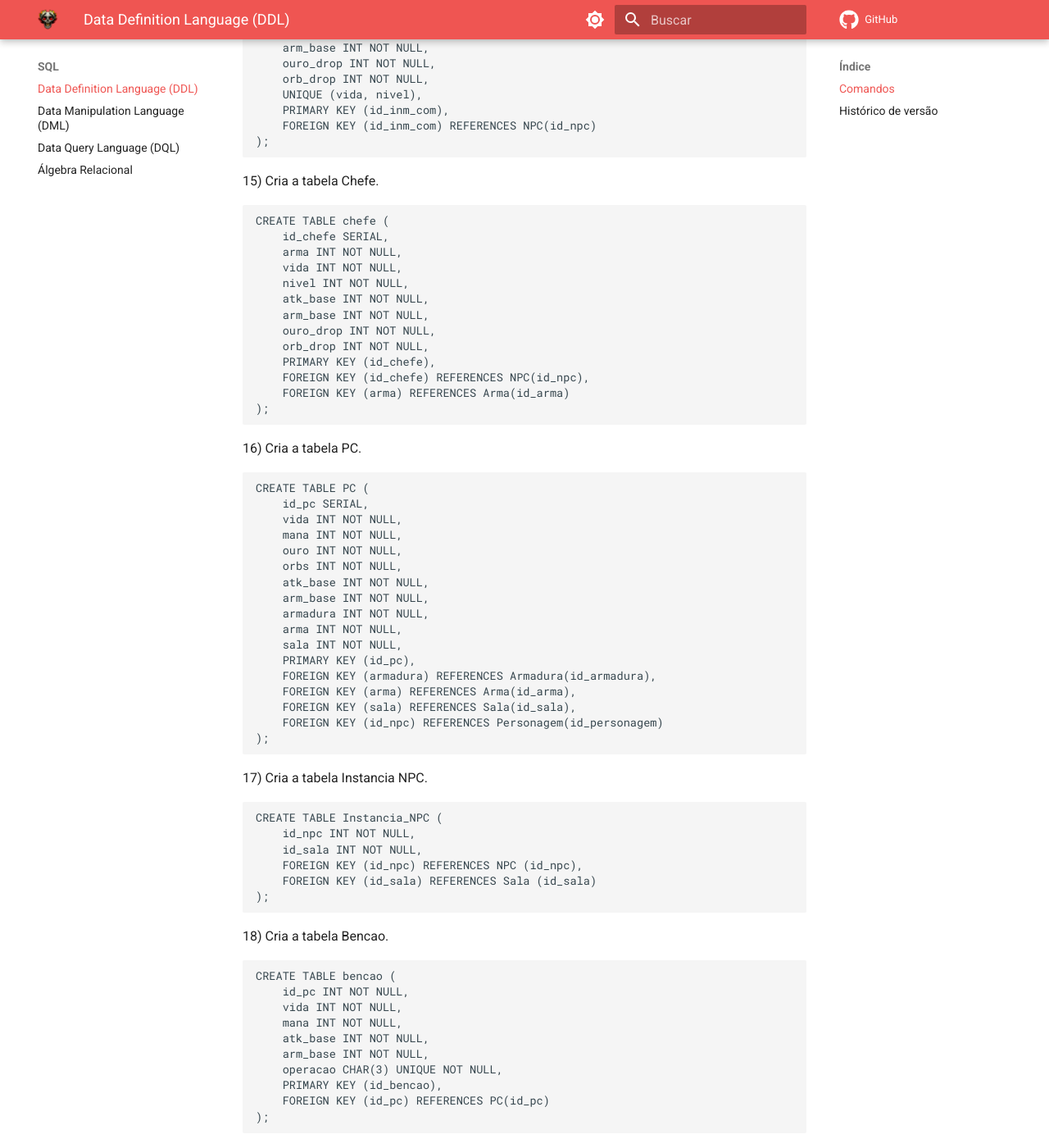
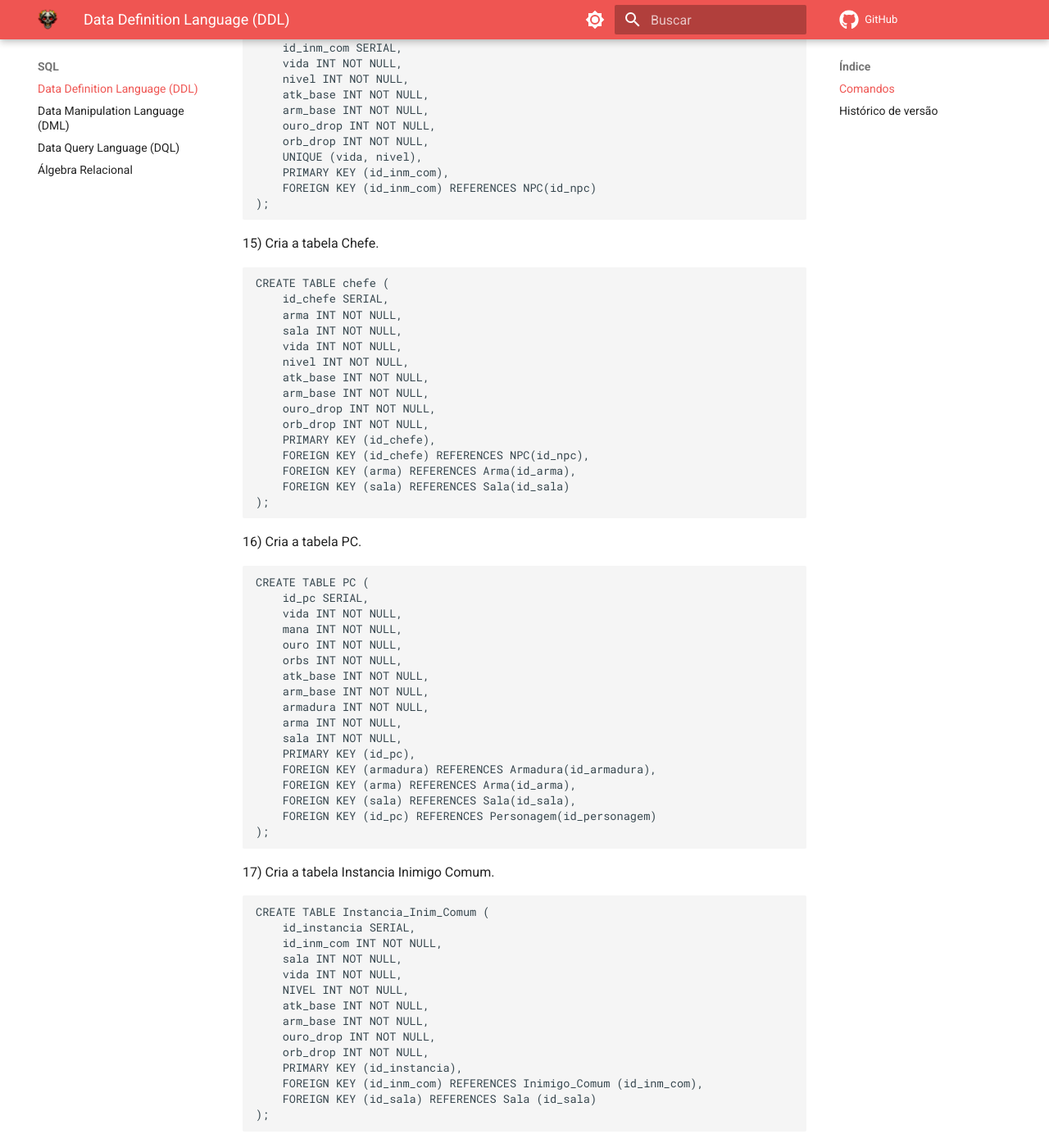
Before and after one commit to SBD1/2023.2-Dark-Souls, an MkDocs documentation site: the page built from docs/Modulo-2/DDL.md, in a window 1280 px wide and 1400 px high, scrolled down 3365 px. Shown: the whole window at 82% size. Built offline with MkDocs 1.6.1 and Material for MkDocs 9.7.7, drawn with Linux system fonts in a browser that asks for light colours; comment, search, counter and statistics services are not loaded; some of the changed text lies outside the part shown.

Commit message:
alteracoes finais

````diff
--- a/docs/Modulo-2/DDL.md
+++ b/docs/Modulo-2/DDL.md
@@ -82,8 +82,10 @@ CREATE TABLE Pocao_Mana (
 9) Cria a tabela Instancia Item.
 ```sql
 CREATE TABLE Instancia_Item (
+    id_instancia = SERIAL,
     id_invent INT NOT NULL,
     id_item INT NOT NULL,
+    PRIMARY KEY (id_instancia),
     FOREIGN KEY (id_invent) REFERENCES Inventario(id_invent),
     FOREIGN KEY (id_item) REFERENCES Item(id_item)
 );
@@ -118,12 +120,14 @@ CREATE TABLE NPC (
 ```sql
 CREATE TABLE Mercador (
     id_mercador SERIAL,
-    id_invent INT NOT NULL,
+    inventario INT NOT NULL,
+    sala INT NOT NULL,
     ouro INT NOT NULL,
     orbs INT NOT NULL,
     PRIMARY KEY (id_mercador),
     FOREIGN KEY (id_mercador) REFERENCES NPC(id_npc),
-    FOREIGN KEY (id_invent) REFERENCES Inventario(id_invent),
+    FOREIGN KEY (inventario) REFERENCES Inventario(id_invent),
+    FOREIGN KEY (sala) REFERENCES Sala(id_sala)
 );
 ```
 14) Cria a tabela Inimigo Comum.
@@ -146,6 +150,7 @@ CREATE TABLE Inimigo_Comum (
 CREATE TABLE chefe (
     id_chefe SERIAL,
     arma INT NOT NULL,
+    sala INT NOT NULL,
     vida INT NOT NULL,
     nivel INT NOT NULL,
     atk_base INT NOT NULL,
@@ -154,7 +159,8 @@ CREATE TABLE chefe (
     orb_drop INT NOT NULL,
     PRIMARY KEY (id_chefe),
     FOREIGN KEY (id_chefe) REFERENCES NPC(id_npc),
-    FOREIGN KEY (arma) REFERENCES Arma(id_arma)
+    FOREIGN KEY (arma) REFERENCES Arma(id_arma),
+    FOREIGN KEY (sala) REFERENCES Sala(id_sala)
 );
 ```
 16) Cria a tabela PC.
@@ -174,21 +180,30 @@ CREATE TABLE PC (
     FOREIGN KEY (armadura) REFERENCES Armadura(id_armadura),
     FOREIGN KEY (arma) REFERENCES Arma(id_arma),
     FOREIGN KEY (sala) REFERENCES Sala(id_sala),
-    FOREIGN KEY (id_npc) REFERENCES Personagem(id_personagem)
+    FOREIGN KEY (id_pc) REFERENCES Personagem(id_personagem)
 );
 ```
-17) Cria a tabela Instancia NPC.
+17) Cria a tabela Instancia Inimigo Comum.
 ```sql
-CREATE TABLE Instancia_NPC (
-    id_npc INT NOT NULL,
-    id_sala INT NOT NULL,
-    FOREIGN KEY (id_npc) REFERENCES NPC (id_npc),
+CREATE TABLE Instancia_Inim_Comum (
+    id_instancia SERIAL,
+    id_inm_com INT NOT NULL,
+    sala INT NOT NULL,
+    vida INT NOT NULL,
+    NIVEL INT NOT NULL,
+    atk_base INT NOT NULL,
+    arm_base INT NOT NULL,
+    ouro_drop INT NOT NULL,
+    orb_drop INT NOT NULL,
+    PRIMARY KEY (id_instancia),
+    FOREIGN KEY (id_inm_com) REFERENCES Inimigo_Comum (id_inm_com),
     FOREIGN KEY (id_sala) REFERENCES Sala (id_sala)
 );
 ```
 18) Cria a tabela Bencao.
 ```sql
 CREATE TABLE bencao (
+    id_bencao SERIAL,
     id_pc INT NOT NULL,
     vida INT NOT NULL,
     mana INT NOT NULL,
@@ -233,12 +248,32 @@ CREATE TABLE Viagem_Destino (
 ```sql
 CREATE TABLE mundo (
     id_mundo SERIAL,
+    nome CHAR(40),
     id_anterior INT,
     id_proximo INT,
     dificuldade INT NOT NULL,
     PRIMARY KEY (id_mundo),
     FOREIGN KEY (id_anterior) REFERENCES Mundo (id_mundo),
     FOREIGN KEY (id_proximo) REFERENCES Mundo (id_mundo)
+);
+```
+23) Cria a tabela Viagem Origem Mundo.
+```sql
+CREATE TABLE Viagem_Origem (
+    id_mundo INT NOT NULL,
+    id_mundo_origem INT NOT NULL,
+    FOREIGN KEY (id_mundo) REFERENCES Mundo(id_mundo),
+    FOREIGN KEY (id_mundo_origem) REFERENCES Mundo(id_mundo)
+);
+```
+24) Cria a tabela Viagem Destino Mundo.
+```sql
+CREATE TABLE Viagem_Destino (
+    id_mundo INT NOT NULL,
+    id_mundo_destino INT NOT NULL,
+    PRIMARY KEY (id_mundo),
+    FOREIGN KEY (id_mundo) REFERENCES Mundo(id_mundo),
+    FOREIGN KEY (id_mundo_origem) REFERENCES Mundo(id_mundo)
 );
 ```
 
````
Also changed, not shown: 2 other files.
